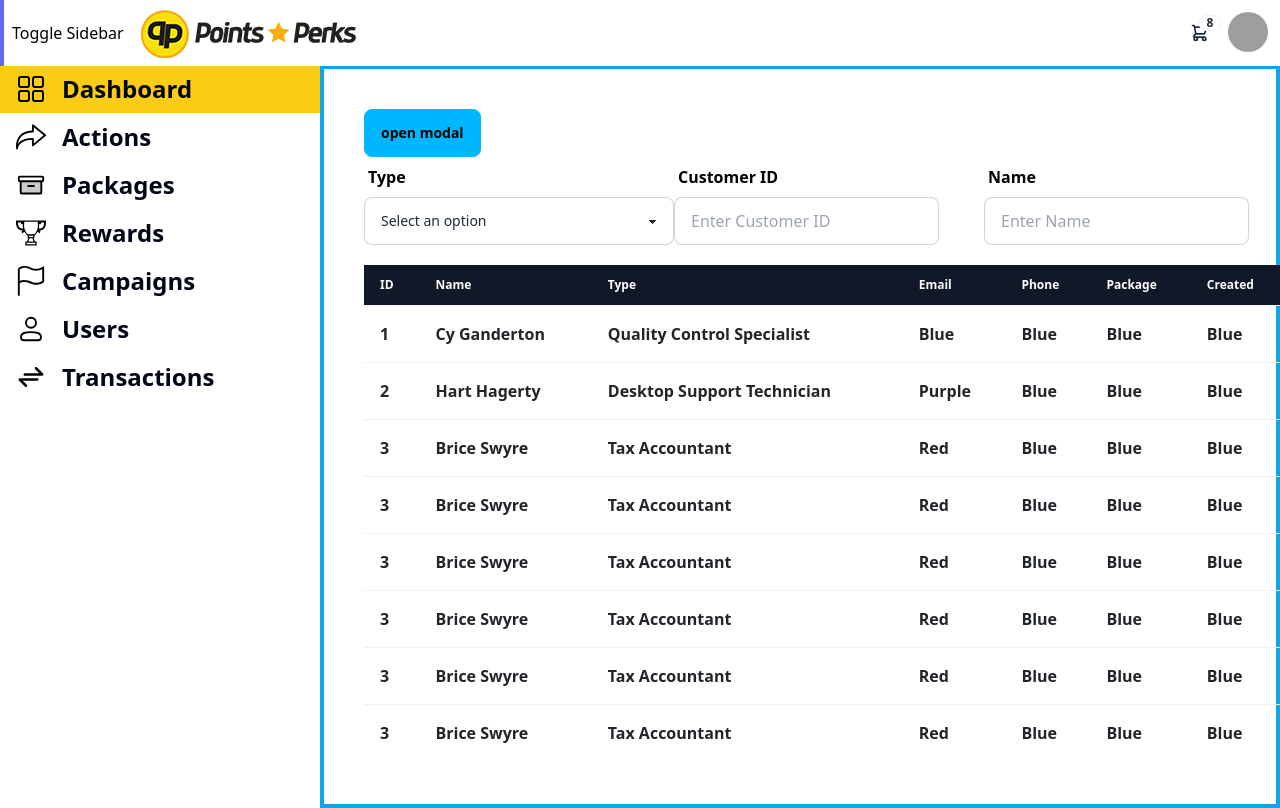
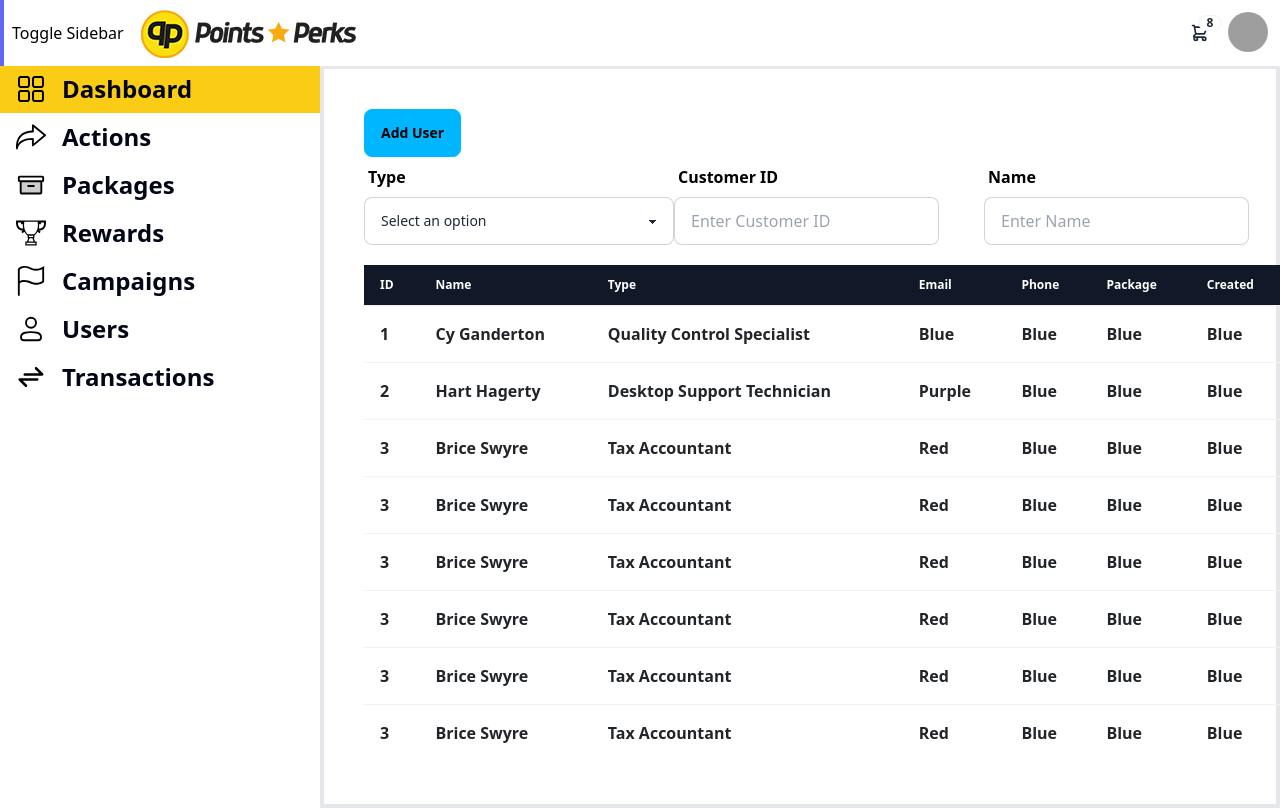
Before and after one commit to Ejayz/frontier-reward-nextjs, a Next.js app: page /users in a window 1280 px wide. Built offline with nearby package versions, Linux system fonts and the light colour scheme; grey boxes are pictures that could not be loaded.

Commit message:
UserUILatestUpdate

```diff
--- a/app/(management)/layout.tsx
+++ b/app/(management)/layout.tsx
@@ -108,7 +108,7 @@ export default function RootLayout({
 </div>
 </div>
             {/* content */}
-            <div className="content absolute bg-white border-4 ml-80  border-sky-500" style={{marginTop:65}}>
+            <div className="content absolute bg-white border-4 ml-80" style={{marginTop:65}}>
             <div className="container fixed mt-10">
           {children}
           </div>
--- a/app/(management)/users/page.tsx
+++ b/app/(management)/users/page.tsx
@@ -10,7 +10,7 @@ export default function Page() {
   return (
     <div className="pl-10">
 {/* You can open the modal using document.getElementById('ID').showModal() method */}
-<button className="btn btn-info" onClick={()=>document.getElementById('my_modal_3').showModal()}>open modal</button>
+<button className="btn btn-info" onClick={()=>document.getElementById('my_modal_3').showModal()}>Add User</button>
 <dialog id="my_modal_3" className="modal">
         <div className="modal-box">
           <form method="dialog">
```
Also changed, not shown: app/(management)/action/page.tsx (added).
